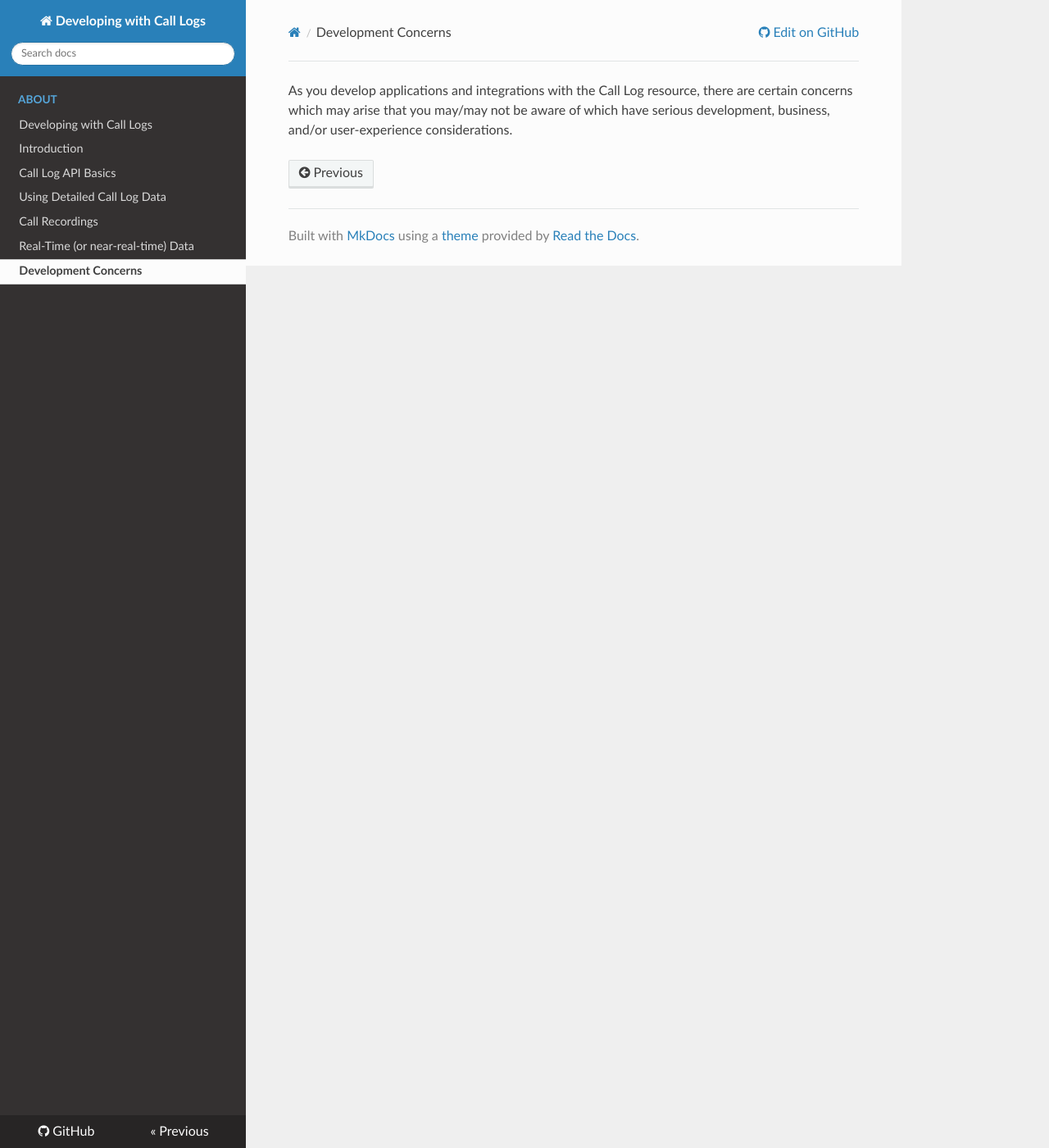
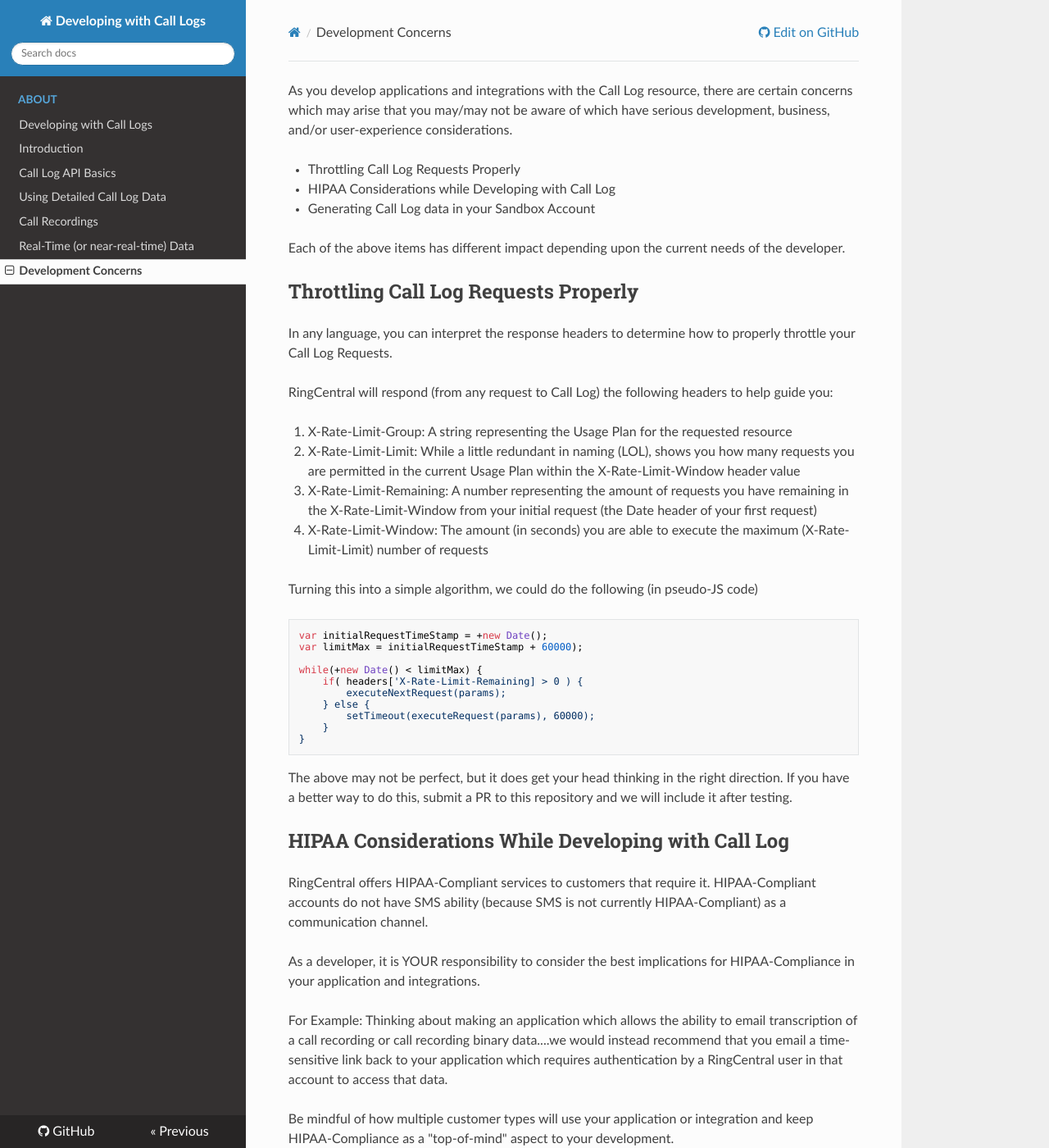
Before and after one commit to grokify/developing-with-call-logs, an MkDocs documentation site: the page built from docs/development-concerns.md, in a window 1280 px wide and 1400 px high. Shown: the whole window at 82% size. Built offline with MkDocs 1.6.1, drawn with Linux system fonts in a browser that asks for light colours; nearby versions of some CDN libraries; old or Windows-style settings are respelled for this version of MkDocs; some of the changed text lies outside the part shown.

Commit message:
Flush out the basic Developer Concerns

````diff
--- a/docs/development-concerns.md
+++ b/docs/development-concerns.md
@@ -1 +1,53 @@
 As you develop applications and integrations with the Call Log resource, there are certain concerns which may arise that you may/may not be aware of which have serious development, business, and/or user-experience considerations.
+
+* Throttling Call Log Requests Properly
+* HIPAA Considerations while Developing with Call Log
+* Generating Call Log data in your Sandbox Account
+
+Each of the above items has different impact depending upon the current needs of the developer.
+
+## Throttling Call Log Requests Properly
+
+In any language, you can interpret the response headers to determine how to properly throttle your Call Log Requests.
+
+RingCentral will respond (from any request to Call Log) the following headers to help guide you:
+
+1. X-Rate-Limit-Group: A string representing the Usage Plan for the requested resource
+2. X-Rate-Limit-Limit: While a little redundant in naming (LOL), shows you how many requests you are permitted in the current Usage Plan within the X-Rate-Limit-Window header value
+3. X-Rate-Limit-Remaining: A number representing the amount of requests you have remaining in the X-Rate-Limit-Window from your initial request (the Date header of your first request)
+4. X-Rate-Limit-Window: The amount (in seconds) you are able to execute the maximum (X-Rate-Limit-Limit) number of requests
+
+Turning this into a simple algorithm, we could do the following (in pseudo-JS code)
+
+```
+var initialRequestTimeStamp = +new Date();
+var limitMax = initialRequestTimeStamp + 60000);
+
+while(+new Date() < limitMax) {
+    if( headers['X-Rate-Limit-Remaining] > 0 ) {
+        executeNextRequest(params);
+    } else {
+        setTimeout(executeRequest(params), 60000);
+    }
+}
+```
+
+The above may not be perfect, but it does get your head thinking in the right direction. If you have a better way to do this, submit a PR to this repository and we will include it after testing.
+
+
+## HIPAA Considerations While Developing with Call Log
+
+RingCentral offers HIPAA-Compliant services to customers that require it. HIPAA-Compliant accounts do not have SMS ability (because SMS is not currently HIPAA-Compliant) as a communication channel.
+
+As a developer, it is YOUR responsibility to consider the best implications for HIPAA-Compliance in your application and integrations.
+
+For Example: Thinking about making an application which allows the ability to email transcription of a call recording or call recording binary data....we would instead recommend that you email a time-sensitive link back to your application which requires authentication by a RingCentral user in that account to access that data.
+
+Be mindful of how multiple customer types will use your application or integration and keep HIPAA-Compliance as a "top-of-mind" aspect to your development.
+
+
+### Generating Call Log data in your Sandbox Account
+
+Through our Call Log tutorials, we have shown developers how to use the RingCentral Soft Phone to create call log data and call recording data. Sometimes you need much more for testing or development.
+
+For those cases, our Developer Relations team has created the following repository on Github in PHP for [Generating Call Recording Data in your Sandbox account](https://github.com/anilkumarbp/RingCentral-Call-Generator-Recordings-Downloader). This is good for generating 100-200 call logs and recordings, but is not recommended for more than 200 because it will max out your minutes available in the Sandbox account.
````
